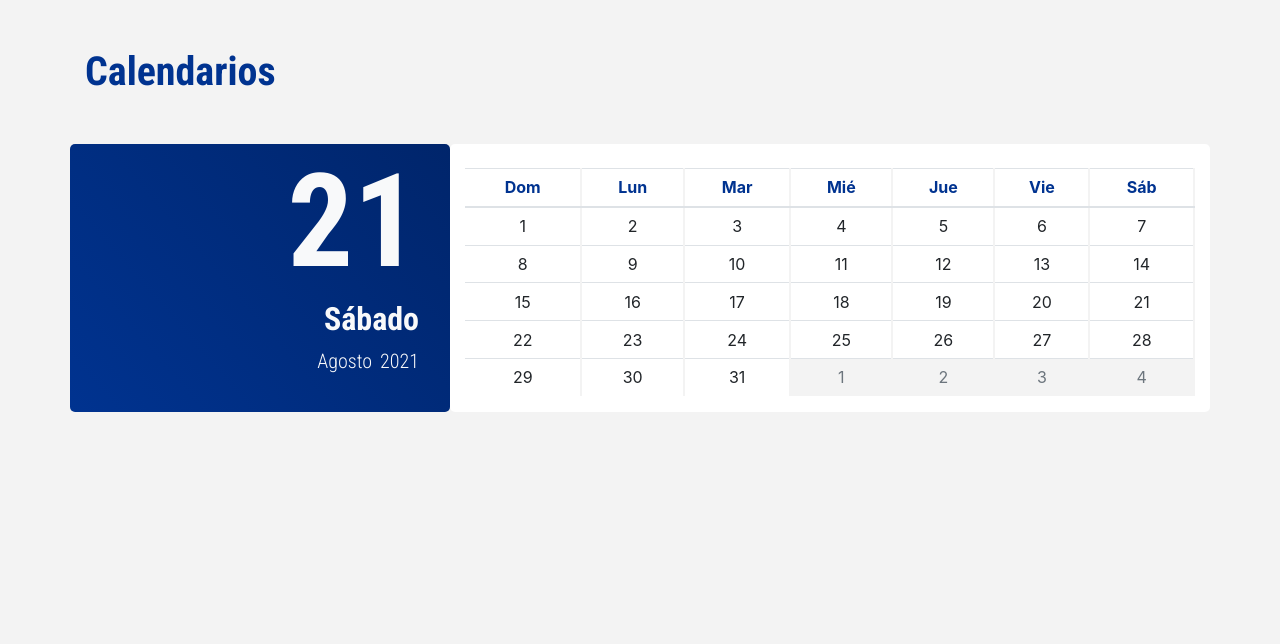
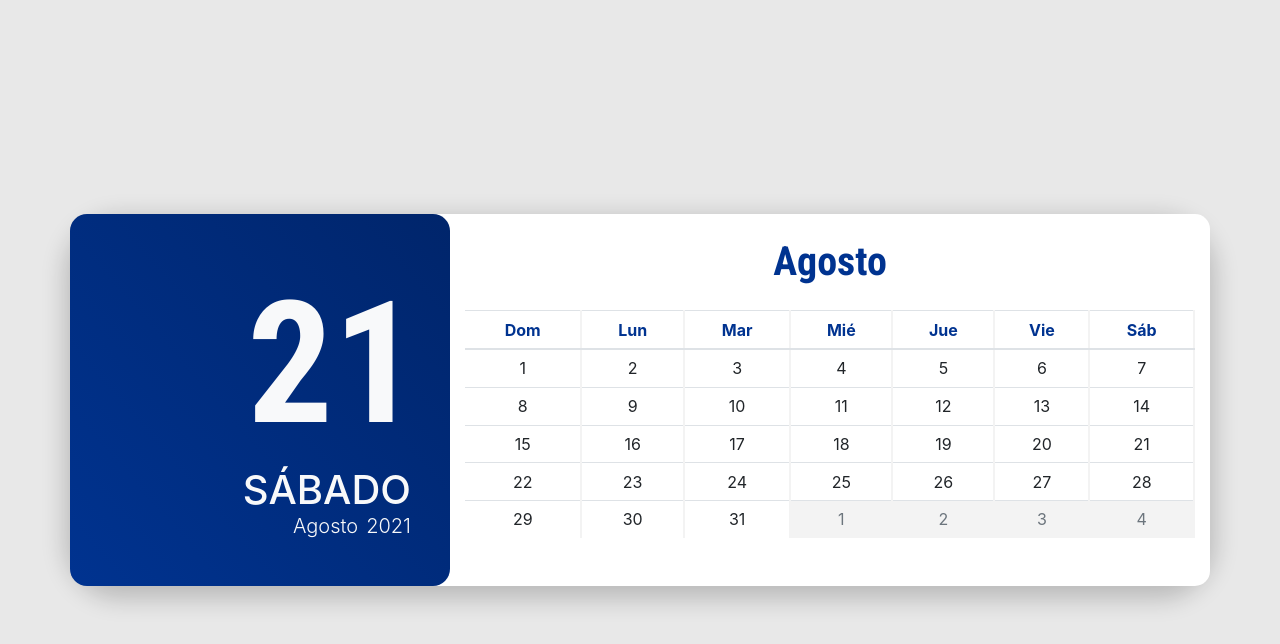
Before and after one commit to edonrosa6/calendario, a plain HTML site: page index.html in a window 1280 px wide. Drawn offline with nearby package versions, Linux system fonts and the light colour scheme.

Commit message:
Se actualiza layout

```diff
--- a/css/styles.css
+++ b/css/styles.css
@@ -7,10 +7,11 @@
   --mainColor: #003390;
 }
 body {
-  background-color: #f3f3f3;
+  background-color: #cacaca6c;
 }
 h1,
-h2 {
+h2,
+h3 {
   font-family: "Roboto Condensed", sans-serif;
   font-weight: 700;
 }
@@ -43,3 +44,15 @@ td {
   padding: 0.4rem;
   border-right: 2px solid #f3f3f3;
 }
+
+.content-center {
+  display: flex;
+  flex-direction: row;
+  align-items: center;
+  justify-content: center;
+  height: 100vh;
+}
+
+.shadow {
+  box-shadow: 0 0.5rem 1.5rem 0.3rem rgb(0 0 0 / 20%) !important;
+}
--- a/index.html
+++ b/index.html
@@ -12,24 +12,25 @@
     <link rel="stylesheet" href="css/styles.css">
 </head>
 <body>
-    <section class="py-5">
+    <section style="height: 100vh;">
+        <div class="content-center">
             <div class="container">
-            <h1 class="text-blue">Calendarios</h1>
-            <div class="row mt-5">
-                <div class="col-md-4 bg-blue" style="border-radius: 5px;">
+                <div class="row shadow" style="background-color: #fff; border-radius: 50px;">
+                    <div class="col-md-4 bg-blue box" style="border-radius: 17px;">
                         <div>
-                        <h1 class="text-light text-right mr-3" style="font-size: 130px; padding-bottom: 0; margin-bottom: 0;" id="day"></h1>
-                        <h2 class="text-light text-right mr-3 text-capitalize" id="nombreDia"></h2>
+                            <h1 class="text-light text-right mr-3 pt-5" style="font-size: 170px; padding-bottom: 0; margin-bottom: 0;" id="day"></h1>
+                            <h2 class="text-light text-right mr-4 text-uppercase mb-0 mt-0 h1" id="nombreDia"></h2>
                             <div class="d-flex" style="flex-direction: row-reverse;">
-                            <p class="text-light text-right mr-3 lead" id="year"></p>
-                            <p class="text-light text-right mr-2 lead text" id="nombreMes"></p>
+                                <p class="text-light text-right mr-4 lead h3" id="year"></p>
+                                <p class="text-light text-right mr-2 lead text h3" id="nombreMes"></p>
                             </div>
                         </div>
                     </div>
 
-                <div class="col-md-8" style="background-color: #fff; border-radius: 5px;">
-                    <table class="table mt-4">
+                    <div class="col-md-8" style="background-color: #fff; border-radius: 15px;">
+                        <table class="table mt-4 mb-5">
                             <thead class="text-center text-blue" >
+                                <h1 class="text-center mt-4 text-blue">Agosto</h1>
                                 <tr>
                                     <th scope="col">Dom</th>
                                     <th scope="col">Lun</th>
@@ -92,6 +93,7 @@
                 </div>
 
             </div>
+        </div>
     </section>
 
     <script src="js/index.js"></script>
```
Lines whose indentation alone changed are shown as unchanged.
